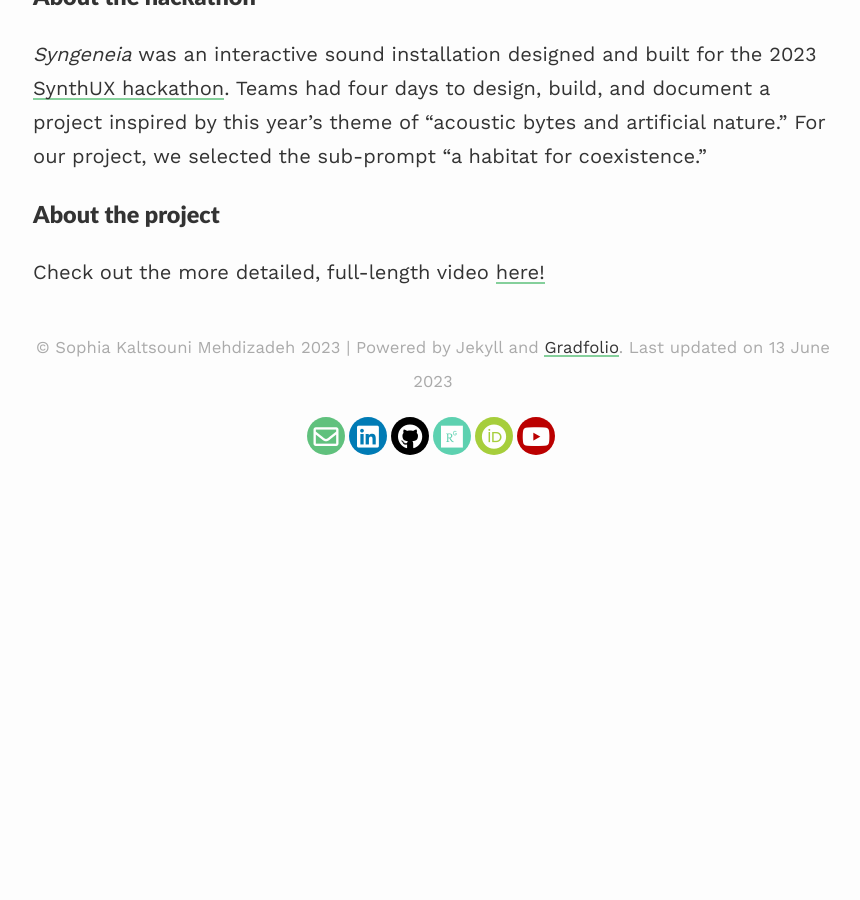
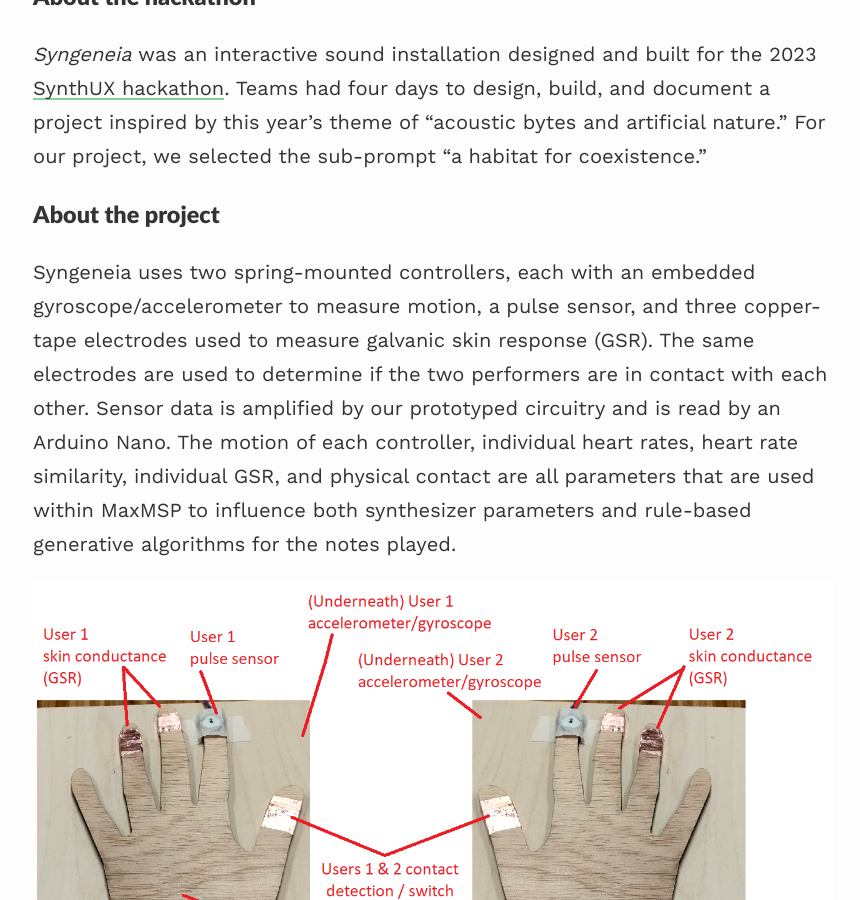
Before and after one commit to smehdizadeh/smehdizadeh.github.io, a Jekyll site: the page built from _projects/02_project.md, in a window 1280 px wide and 900 px high, scrolled down 918 px. Shown: the whole window, without its empty margins (207-1067 px from the left). Built offline with Jekyll 4.4.1, drawn with Linux system fonts in a browser that asks for light colours; nearby versions of some CDN libraries; before the commit the page ends 1377 px from its top, so only the background shows below that.

Commit message:
Update 02_project.md

```diff
--- a/_projects/02_project.md
+++ b/_projects/02_project.md
@@ -20,6 +20,8 @@ the sub-prompt "a habitat for coexistence."
 
 ### About the project ###
 
+Syngeneia uses two spring-mounted controllers, each with an embedded gyroscope/accelerometer to measure motion, a pulse sensor, and three copper-tape electrodes used to measure galvanic skin response (GSR). The same electrodes are used to determine if the two performers are in contact with each other. Sensor data is amplified by our prototyped circuitry and is read by an Arduino Nano. The motion of each controller, individual heart rates, heart rate similarity, individual GSR, and physical contact are all parameters that are used within MaxMSP to influence both synthesizer parameters and rule-based generative algorithms for the notes played.
 
+![diagram](/assets/images/Syngeneia_diagram.png)
 
 Check out the more detailed, full-length video [here!](https://youtu.be/eGP5dM2umB0)
```
